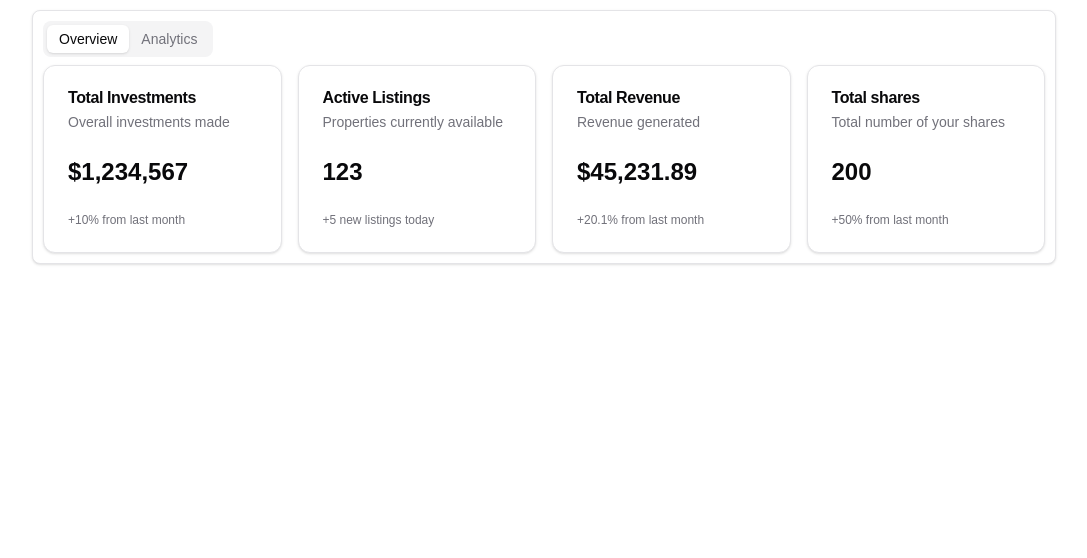
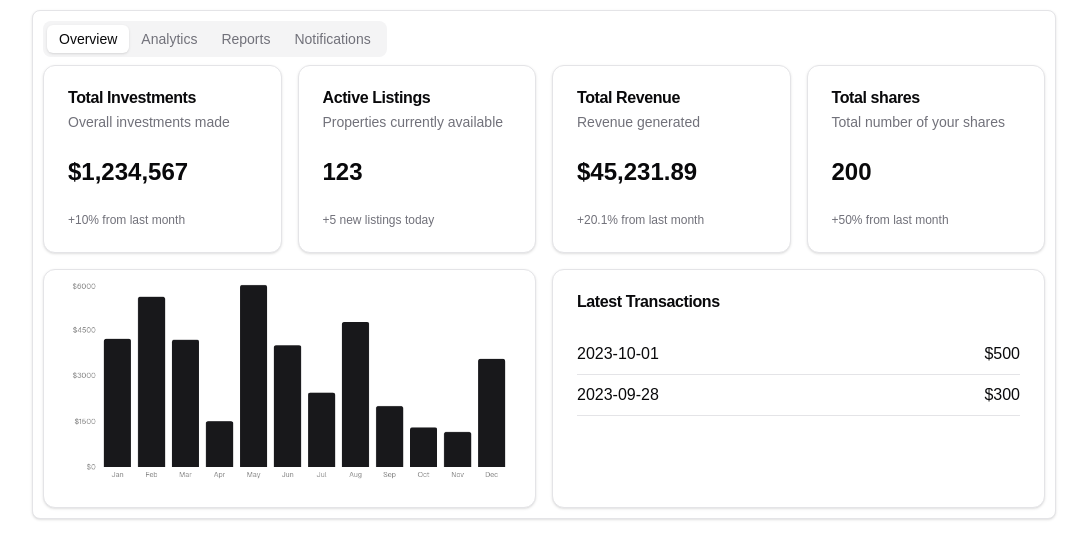
Before and after one commit to romanurban/blockchain_datzm029_gp, a Next.js app: page / in a window 1280 px wide. Shown: the top 558 px of the page, without its empty margins (96-1183 px from the left). Built offline with nearby package versions, Linux system fonts and the light colour scheme.

Commit message:
more components

```diff
--- a/app/page.tsx
+++ b/app/page.tsx
@@ -1,13 +1,25 @@
 import { Tabs, TabsContent, TabsList, TabsTrigger } from "@/components/ui/tabs";
 import { CardItem } from "@/components/CardItem";
+import { ImageCard } from "@/components/ImageCard";
+import { DashboardTransactions } from "@/components/DashboardTransactions";
+
 
 export default function Home() {
+
+  const transactions = [
+    { id: 1, date: "2023-10-01", amount: "$500" },
+    { id: 2, date: "2023-09-28", amount: "$300" },
+    // Add more transactions as needed
+  ];
+
   return (
     <div className="max-w-screen-lg w-full m-[10px] mx-auto overflow-hidden rounded-[0.5rem] border bg-background shadow">
       <Tabs defaultValue="overview" className="m-[10px]">
         <TabsList>
           <TabsTrigger value="overview">Overview</TabsTrigger>
           <TabsTrigger value="analytics">Analytics</TabsTrigger>
+          <TabsTrigger value="analytics">Reports</TabsTrigger>
+          <TabsTrigger value="analytics">Notifications</TabsTrigger>
         </TabsList>
         <TabsContent value="overview">
           <div className="grid gap-4 md:grid-cols-2 lg:grid-cols-4">
@@ -36,6 +48,14 @@ export default function Home() {
               footerText="+50% from last month"
             />
           </div>
+
+          <div className="grid gap-4 mt-4 md:grid-cols-2">
+            <ImageCard
+              imageUrl="/sample.png"
+              altText="Descriptive Alt Text"
+            />
+            <DashboardTransactions transactions={transactions} />
+          </div>
         </TabsContent>
       </Tabs>
     </div>
--- /dev/null
+++ b/components/DashboardTransactions.tsx
@@ -0,0 +1,33 @@
+import { Card, CardHeader, CardTitle, CardContent } from "@/components/ui/card";
+
+interface Transaction {
+  id: number;
+  date: string;
+  amount: string;
+}
+
+interface DashboardTransactionsProps {
+  transactions: Transaction[];
+}
+
+export function DashboardTransactions({ transactions }: DashboardTransactionsProps) {
+  return (
+    <Card>
+      <CardHeader>
+        <CardTitle>Latest Transactions</CardTitle>
+      </CardHeader>
+      <CardContent>
+        <ul>
+          {transactions.map((tx) => (
+            <li key={tx.id} className="py-2 border-b">
+              <div className="flex justify-between">
+                <span>{tx.date}</span>
+                <span>{tx.amount}</span>
+              </div>
+            </li>
+          ))}
+        </ul>
+      </CardContent>
+    </Card>
+  );
+}
--- /dev/null
+++ b/components/ImageCard.tsx
@@ -0,0 +1,17 @@
+import { Card, CardContent } from "@/components/ui/card";
+import Image from "next/image";
+
+interface ImageCardProps {
+  imageUrl: string;
+  altText: string;
+}
+
+export function ImageCard({ imageUrl, altText }: ImageCardProps) {
+  return (
+    <Card>
+      <CardContent>
+        <Image src={imageUrl} alt={altText} width={500} height={300} />
+      </CardContent>
+    </Card>
+  );
+}
```
Also changed, not shown: public/sample.png (added).
